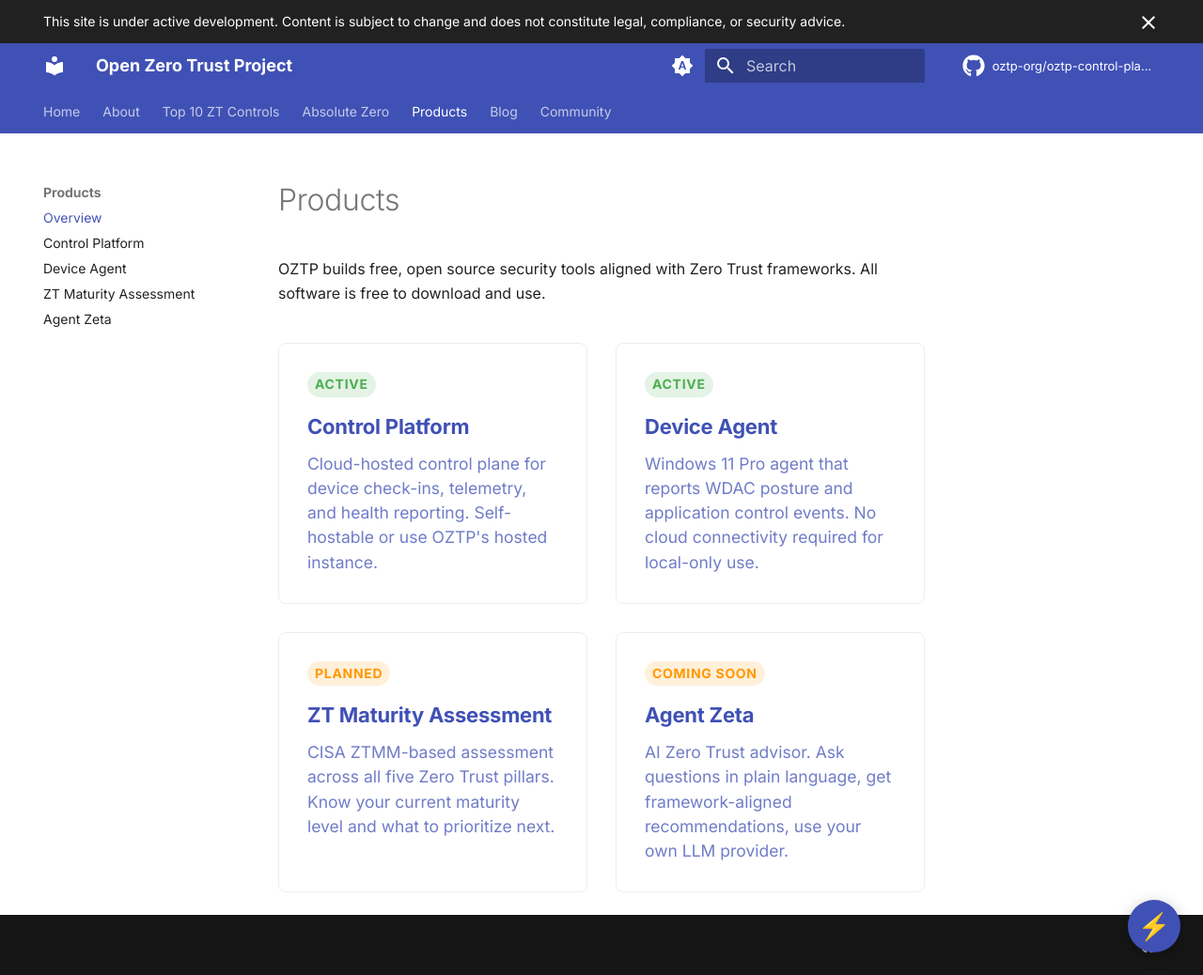
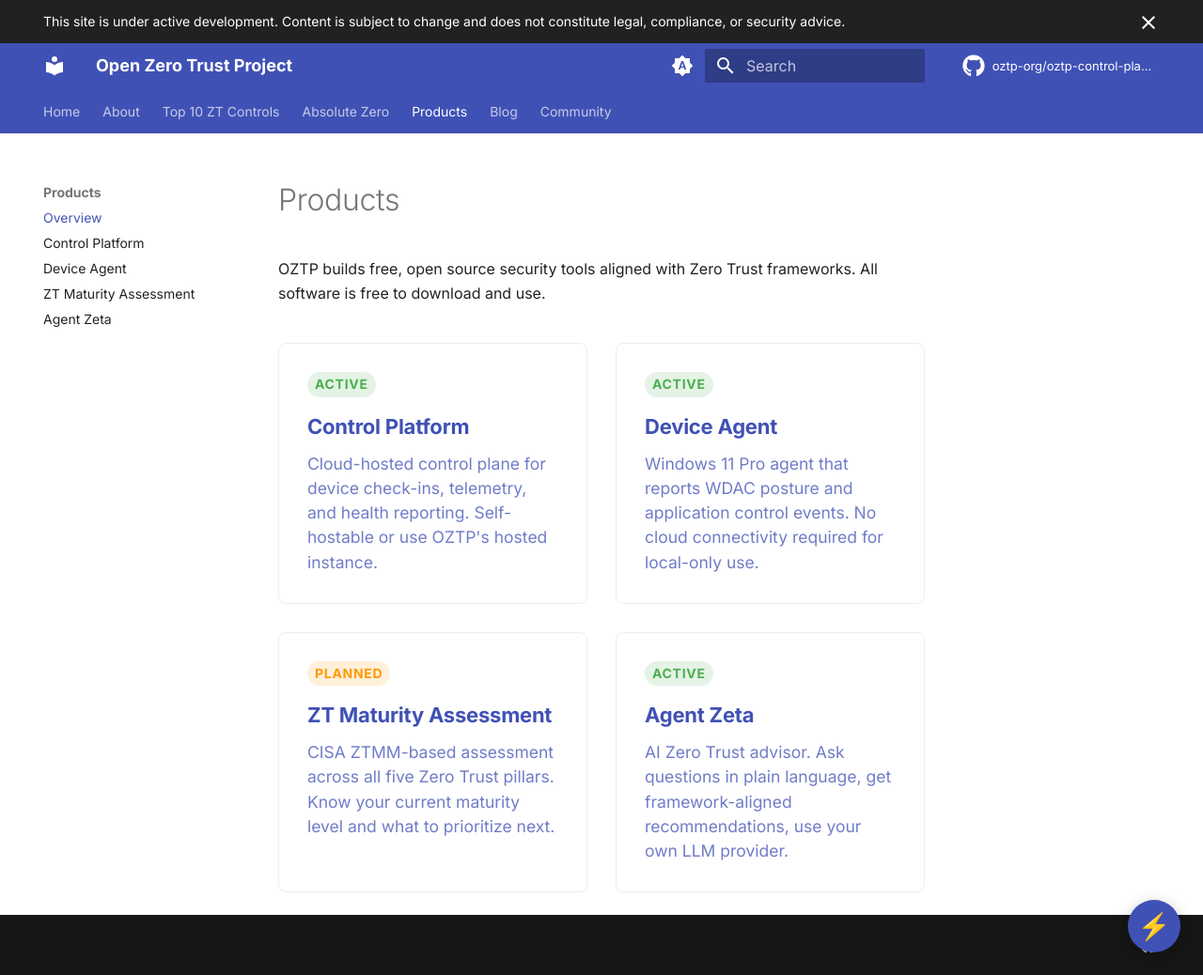
Before and after one commit to oztp-org/oztp-org.github.io, an MkDocs documentation site: the page built from docs/products/index.md, in a window 1280 px wide and 1038 px high. Shown: the whole window at 94% size. Built offline with MkDocs 1.6.1 and Material for MkDocs 9.7.7, drawn with Linux system fonts in a browser that asks for light colours; comment, search, counter and statistics services are not loaded.

Commit message:
Mark Agent Zeta as Active on products index
Co-Authored-By: Claude Sonnet 4.6 <noreply@anthropic.com>

```diff
--- a/docs/products/index.md
+++ b/docs/products/index.md
@@ -19,7 +19,7 @@ OZTP builds free, open source security tools aligned with Zero Trust frameworks.
     <p>CISA ZTMM-based assessment across all five Zero Trust pillars. Know your current maturity level and what to prioritize next.</p>
   </a>
   <a href="agent-zeta/" class="product-card">
-    <span class="status-badge status-planned">Coming Soon</span>
+    <span class="status-badge status-active">Active</span>
     <h3>Agent Zeta</h3>
     <p>AI Zero Trust advisor. Ask questions in plain language, get framework-aligned recommendations, use your own LLM provider.</p>
   </a>
```
